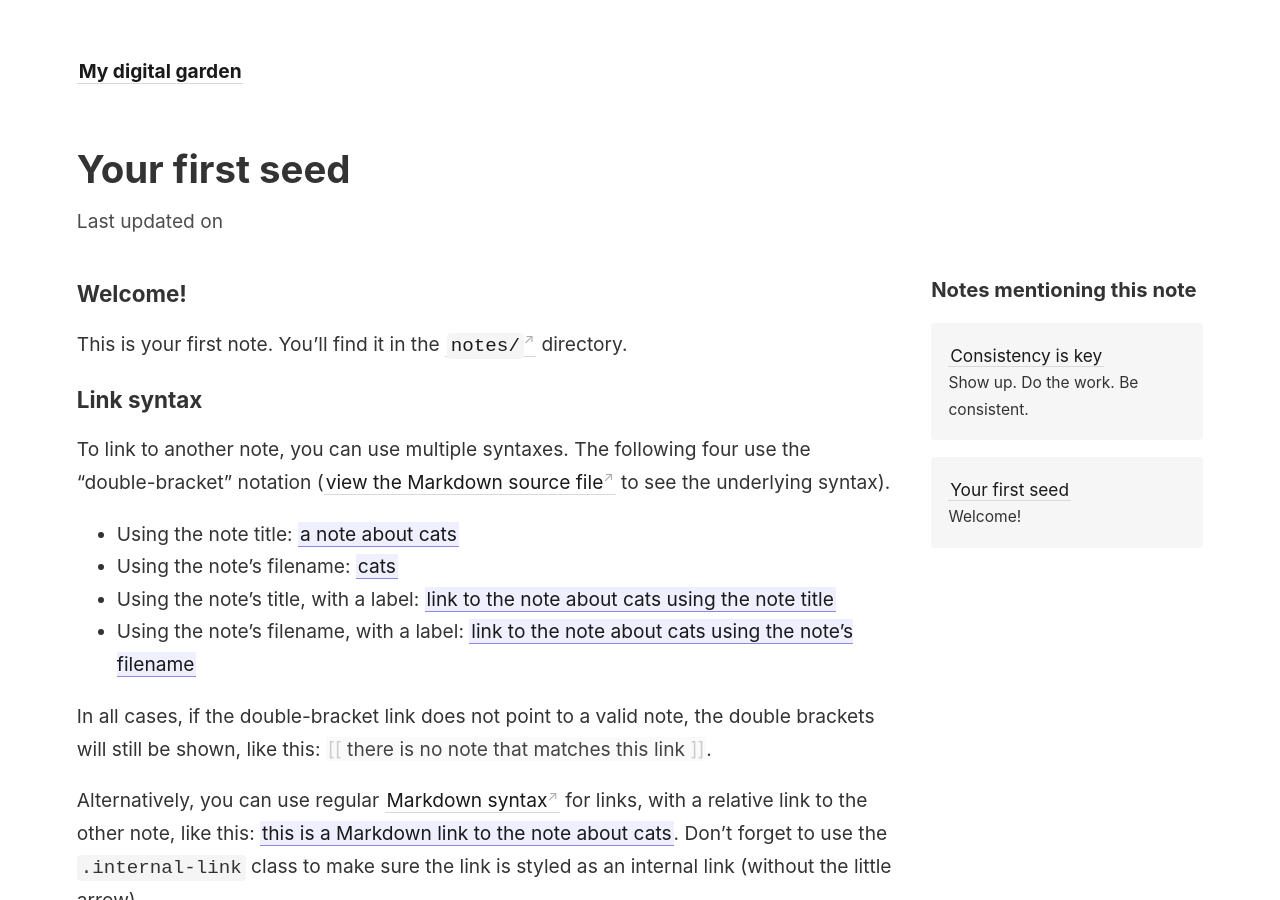
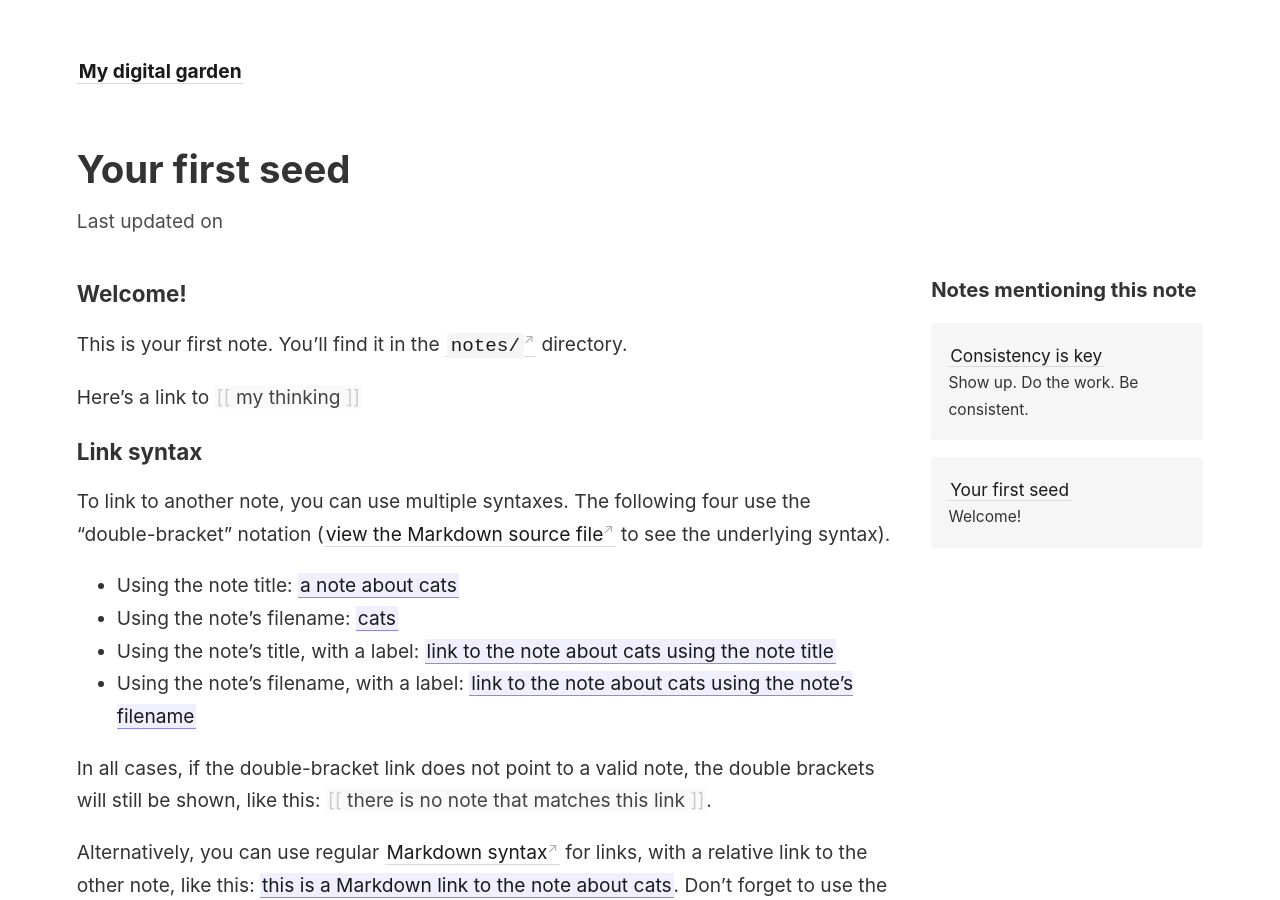
Before and after one commit to ziahassan/dg2, a Jekyll site: the page built from _notes/your-first-note.md, in a window 1280 px wide and 900 px high. Built offline with Jekyll 4.4.1, drawn with Linux system fonts in a browser that asks for light colours.

Commit message:
first note

```diff
--- a/_notes/your-first-note.md
+++ b/_notes/your-first-note.md
@@ -5,6 +5,8 @@ title: Your first seed
 ### Welcome!
 
 This is your first note. You'll find it in the [`notes/`](https://github.com/maximevaillancourt/digital-garden-jekyll-template/tree/master/_notes) directory.
+
+Here's a link to [[my thinking]]
 
 ### Link syntax
 
```
